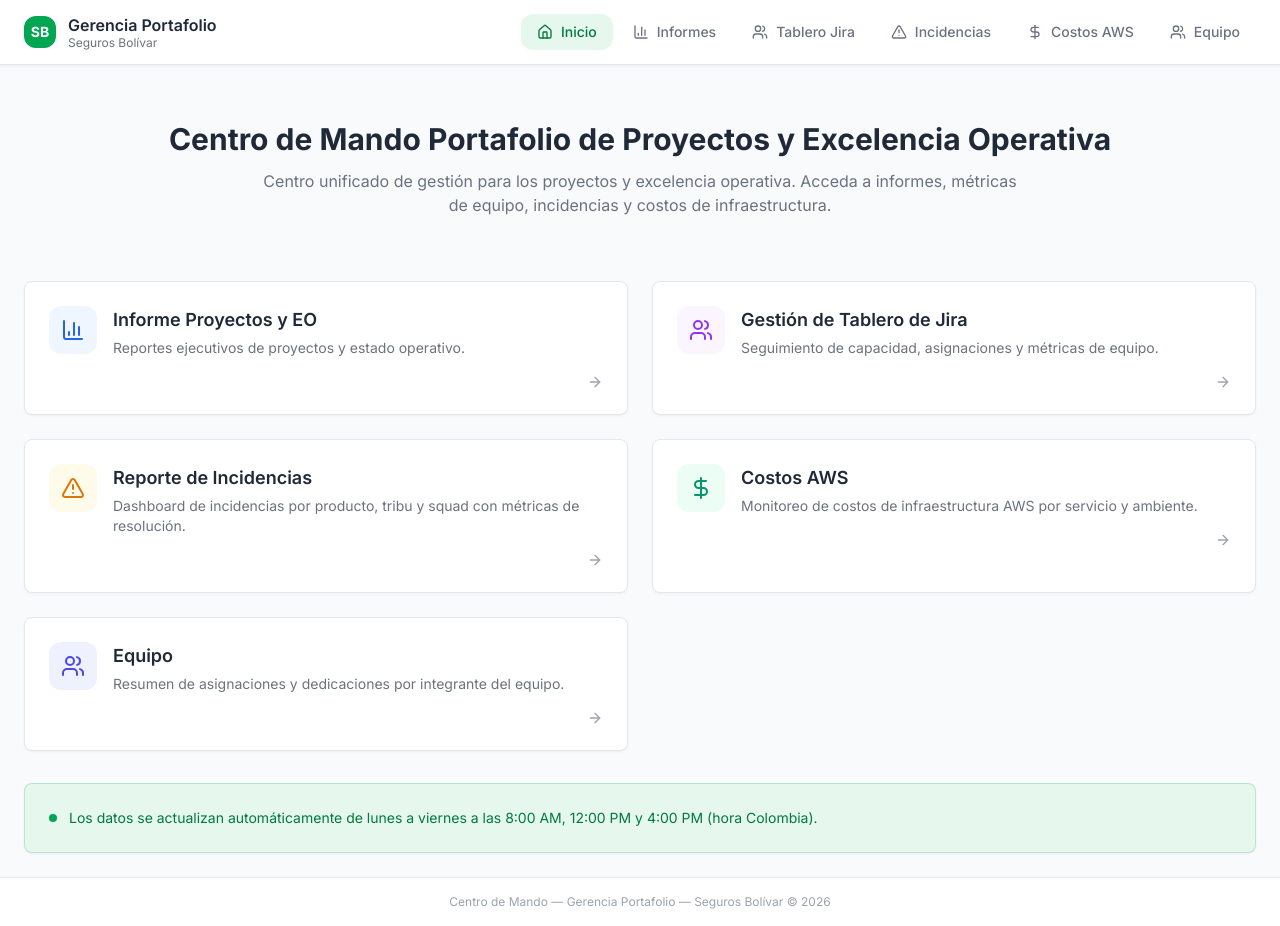
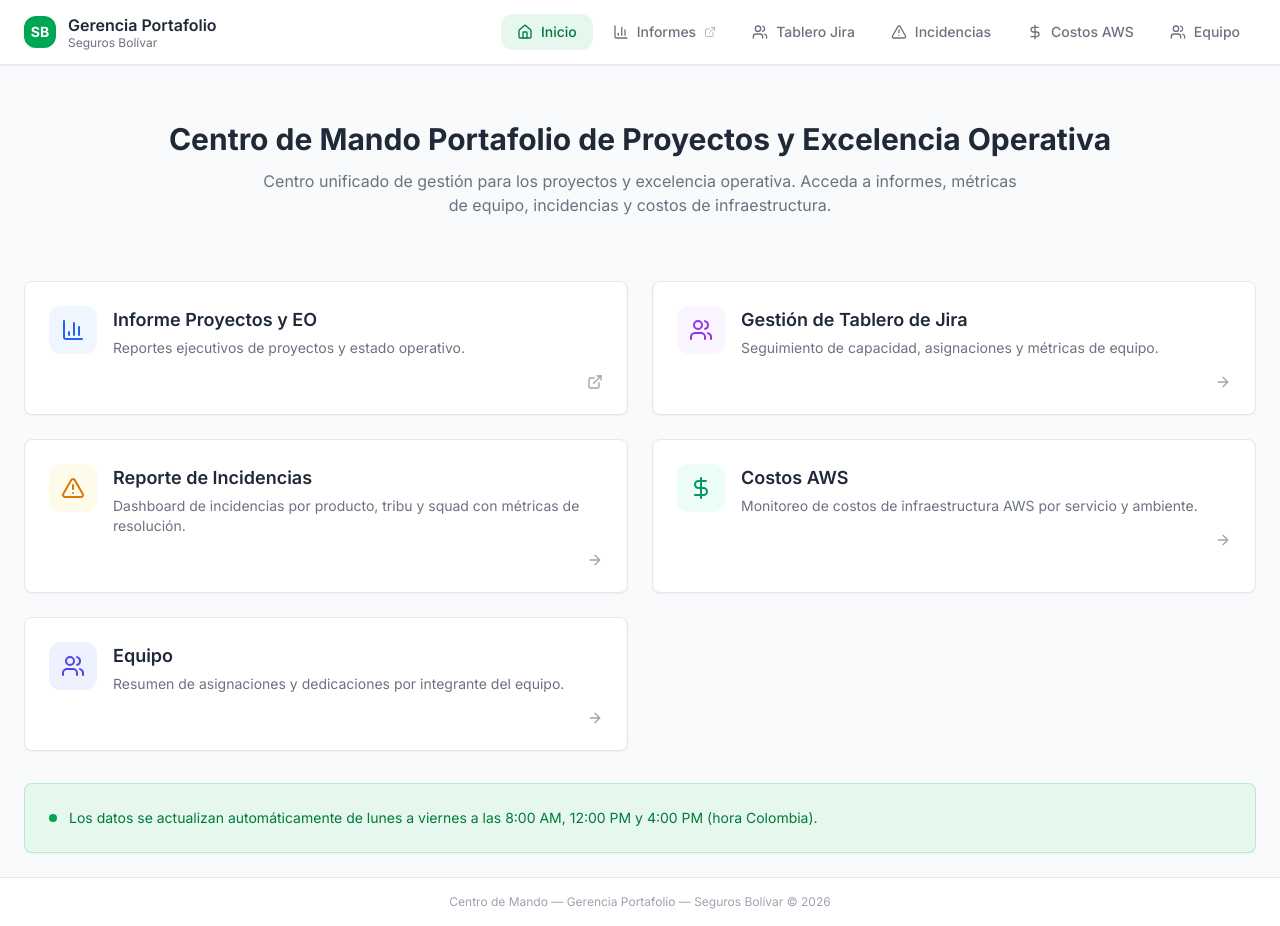
Before and after one commit to cristiancarreno-debug/patrimoniales-platform, a React (Vite) app: page / in a window 1280 px wide. Built offline with nearby package versions, Linux system fonts and the light colour scheme.

Commit message:
refactor: Informes abre URL Railway directamente en pestaña nueva (sin ruta interna)

```diff
--- a/src/App.tsx
+++ b/src/App.tsx
@@ -6,7 +6,6 @@ import { LoadingSpinner } from '@/shared/components/common/LoadingSpinner';
 
 /** Módulos cargados con lazy loading (code-splitting automático) */
 const Home = lazy(() => import('@/pages/Home'));
-const Informes = lazy(() => import('@/modules/informes'));
 const Equipos = lazy(() => import('@/modules/equipos'));
 const Incidencias = lazy(() => import('@/modules/incidencias'));
 const CostosAws = lazy(() => import('@/modules/costos-aws'));
@@ -24,7 +23,6 @@ export function App() {
         <Suspense fallback={<LoadingSpinner />}>
           <Routes>
             <Route path="/" element={<Home />} />
-            <Route path="/informes" element={<Informes />} />
             <Route path="/equipos" element={<Equipos />} />
             <Route path="/incidencias" element={<Incidencias />} />
             <Route path="/costos-aws" element={<CostosAws />} />
--- a/src/pages/Home.tsx
+++ b/src/pages/Home.tsx
@@ -5,15 +5,28 @@ import {
   AlertTriangle,
   DollarSign,
   ArrowRight,
+  ExternalLink,
 } from 'lucide-react';
 
-const MODULES = [
+const INFORMES_EXTERNAL_URL = 'https://web-production-42a26.up.railway.app/';
+
+interface ModuleItem {
+  to: string;
+  title: string;
+  description: string;
+  icon: typeof BarChart3;
+  color: string;
+  external: boolean;
+}
+
+const MODULES: ModuleItem[] = [
   {
-    to: '/informes',
+    to: INFORMES_EXTERNAL_URL,
     title: 'Informe Proyectos y EO',
     description: 'Reportes ejecutivos de proyectos y estado operativo.',
     icon: BarChart3,
     color: 'bg-blue-50 text-blue-600',
+    external: true,
   },
   {
     to: '/equipos',
@@ -21,6 +34,7 @@ const MODULES = [
     description: 'Seguimiento de capacidad, asignaciones y métricas de equipo.',
     icon: Users,
     color: 'bg-purple-50 text-purple-600',
+    external: false,
   },
   {
     to: '/incidencias',
@@ -28,6 +42,7 @@ const MODULES = [
     description: 'Dashboard de incidencias por producto, tribu y squad con métricas de resolución.',
     icon: AlertTriangle,
     color: 'bg-amber-50 text-amber-600',
+    external: false,
   },
   {
     to: '/costos-aws',
@@ -35,6 +50,7 @@ const MODULES = [
     description: 'Monitoreo de costos de infraestructura AWS por servicio y ambiente.',
     icon: DollarSign,
     color: 'bg-emerald-50 text-emerald-600',
+    external: false,
   },
   {
     to: '/equipo',
@@ -42,8 +58,9 @@ const MODULES = [
     description: 'Resumen de asignaciones y dedicaciones por integrante del equipo.',
     icon: Users,
     color: 'bg-indigo-50 text-indigo-600',
+    external: false,
   },
-] as const;
+];
 
 /**
  * Página de inicio — Centro de Mando Portafolio.
@@ -64,12 +81,8 @@ export default function Home() {
 
       {/* Grid de módulos */}
       <section className="grid grid-cols-1 md:grid-cols-2 gap-6">
-        {MODULES.map(({ to, title, description, icon: Icon, color }) => (
-          <Link
-            key={to}
-            to={to}
-            className="card group hover:border-bolivar-500/30 transition-all duration-200"
-          >
+        {MODULES.map(({ to, title, description, icon: Icon, color, external }) => {
+          const content = (
             <div className="flex items-start gap-4">
               <div className={`p-3 rounded-lg ${color}`}>
                 <Icon size={24} />
@@ -82,15 +95,46 @@ export default function Home() {
                   {description}
                 </p>
                 <div className="flex items-center justify-end mt-4">
-                  <ArrowRight
-                    size={16}
-                    className="text-content-tertiary group-hover:text-bolivar-500 group-hover:translate-x-1 transition-all"
-                  />
+                  {external ? (
+                    <ExternalLink
+                      size={16}
+                      className="text-content-tertiary group-hover:text-bolivar-500 transition-all"
+                    />
+                  ) : (
+                    <ArrowRight
+                      size={16}
+                      className="text-content-tertiary group-hover:text-bolivar-500 group-hover:translate-x-1 transition-all"
+                    />
+                  )}
                 </div>
               </div>
             </div>
-          </Link>
-        ))}
+          );
+
+          if (external) {
+            return (
+              <a
+                key={to}
+                href={to}
+                target="_blank"
+                rel="noopener noreferrer"
+                className="card group hover:border-bolivar-500/30 transition-all duration-200"
+              >
+                {content}
+              </a>
+            );
+          }
+
+          return (
+            <Link
+              key={to}
+              to={to}
+              className="card group hover:border-bolivar-500/30 transition-all duration-200"
+            >
+              {content}
+            </Link>
+          );
+        })}
       </section>
 
       {/* Info */}
--- a/src/shared/components/layout/Navbar.tsx
+++ b/src/shared/components/layout/Navbar.tsx
@@ -5,15 +5,18 @@ import {
   AlertTriangle,
   DollarSign,
   Home,
+  ExternalLink,
 } from 'lucide-react';
 
+const INFORMES_EXTERNAL_URL = 'https://web-production-42a26.up.railway.app/';
+
 const NAV_ITEMS = [
-  { to: '/', label: 'Inicio', icon: Home, exact: true },
-  { to: '/informes', label: 'Informes', icon: BarChart3, exact: false },
-  { to: '/equipos', label: 'Tablero Jira', icon: Users, exact: false },
-  { to: '/incidencias', label: 'Incidencias', icon: AlertTriangle, exact: false },
-  { to: '/costos-aws', label: 'Costos AWS', icon: DollarSign, exact: false },
-  { to: '/equipo', label: 'Equipo', icon: Users, exact: false },
+  { to: '/', label: 'Inicio', icon: Home, exact: true, external: false },
+  { to: INFORMES_EXTERNAL_URL, label: 'Informes', icon: BarChart3, exact: false, external: true },
+  { to: '/equipos', label: 'Tablero Jira', icon: Users, exact: false, external: false },
+  { to: '/incidencias', label: 'Incidencias', icon: AlertTriangle, exact: false, external: false },
+  { to: '/costos-aws', label: 'Costos AWS', icon: DollarSign, exact: false, external: false },
+  { to: '/equipo', label: 'Equipo', icon: Users, exact: false, external: false },
 ] as const;
 
 /**
@@ -42,7 +45,20 @@ export function Navbar() {
 
           {/* Navegación por tabs */}
           <nav className="hidden md:flex items-center gap-1">
-            {NAV_ITEMS.map(({ to, label, icon: Icon, exact }) => (
+            {NAV_ITEMS.map(({ to, label, icon: Icon, exact, external }) =>
+              external ? (
+                <a
+                  key={to}
+                  href={to}
+                  target="_blank"
+                  rel="noopener noreferrer"
+                  className="flex items-center gap-2 px-4 py-2 rounded-lg text-sm font-medium transition-colors text-content-secondary hover:text-content-primary hover:bg-surface-tertiary"
+                >
+                  <Icon size={16} />
+                  {label}
+                  <ExternalLink size={12} className="opacity-50" />
+                </a>
+              ) : (
                 <NavLink
                   key={to}
                   to={to}
@@ -58,7 +74,8 @@ export function Navbar() {
                   <Icon size={16} />
                   {label}
                 </NavLink>
-            ))}
+              )
+            )}
           </nav>
 
           {/* Mobile menu placeholder */}
```
Also changed, not shown: 1 other file (tests, documents, lock files or other folders). Lines whose indentation alone changed are shown as unchanged.
